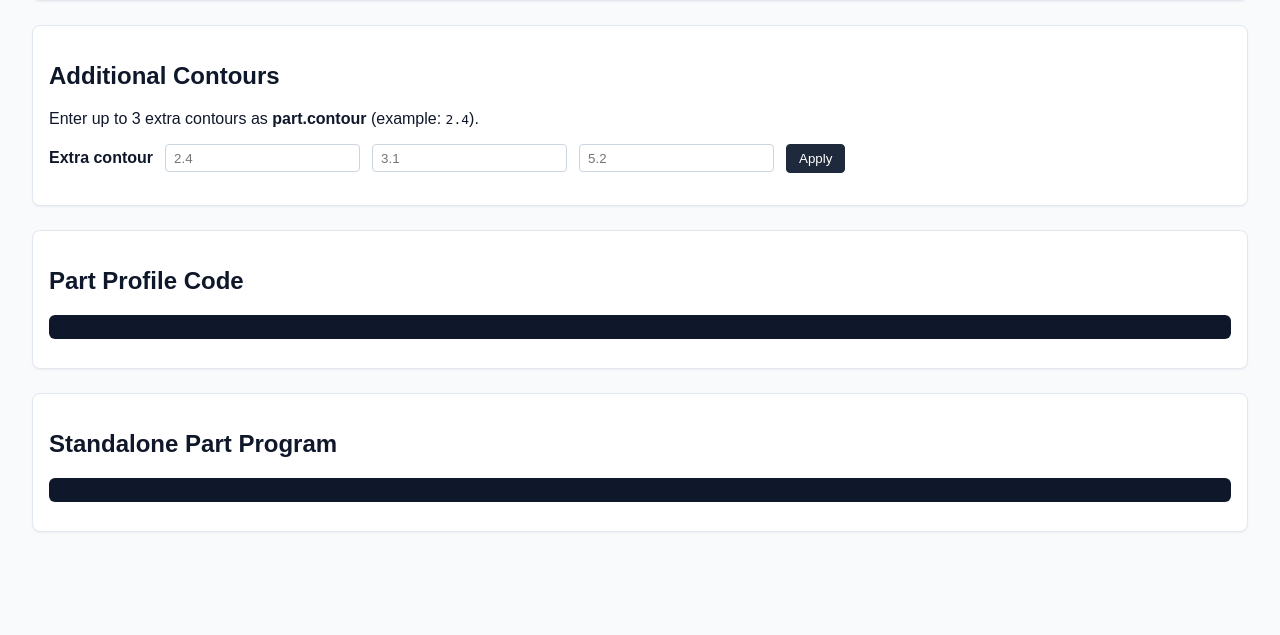
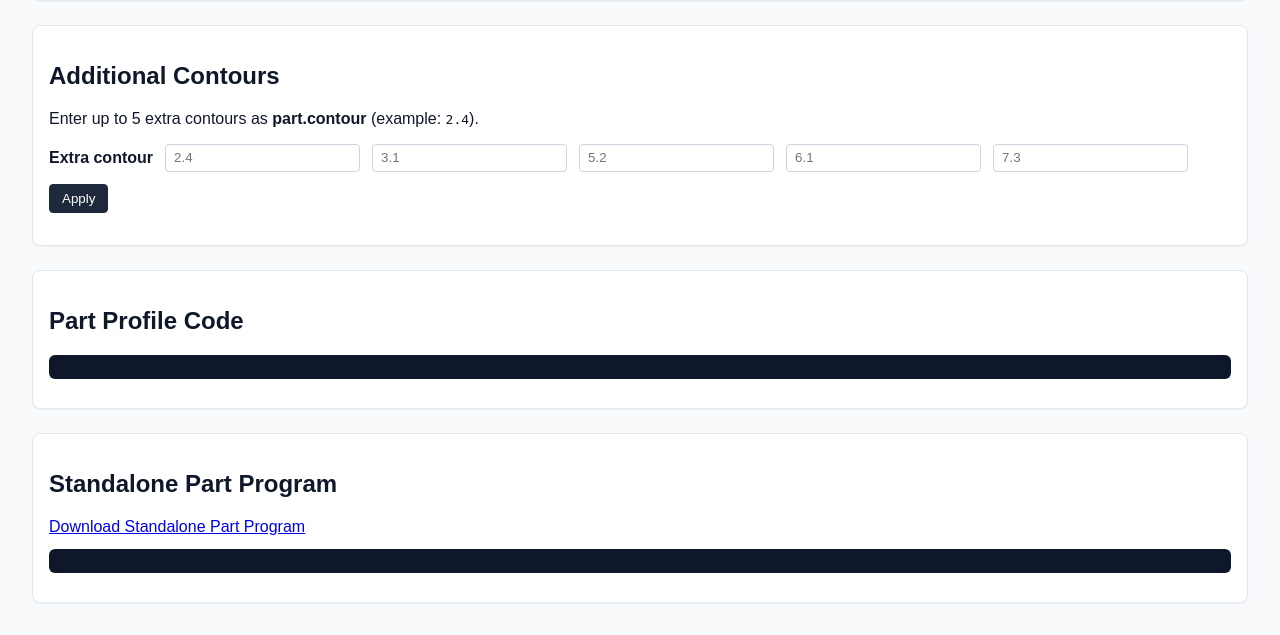
Before and after one commit to ravenorb/g-code, a FastAPI app: page /jobs/1/parts/1/view in a window 1280 px wide; the page is wider, and only the part inside the window is pictured. Shown: the part 1127-1762 px from the top of that part. Before the commit the page ends 1659 px from the top of that part, so only its background shows below. Run offline with FastAPI, Linux system fonts and the light colour scheme.

Commit message:
Update part view contours and validation rules

```diff
--- a/server/app/main.py
+++ b/server/app/main.py
@@ -9,7 +9,7 @@ from typing import Annotated, Optional
 
 from fastapi import Depends, FastAPI, File, Form, HTTPException, UploadFile
 from fastapi.middleware.cors import CORSMiddleware
-from fastapi.responses import HTMLResponse
+from fastapi.responses import HTMLResponse, Response
 from .config import DEFAULT_CONFIG, ServiceConfig
 from .diagnostics import ValidationService, hash_payload
 from .extract import extract_part_profile_program, extract_part_program
@@ -333,6 +333,40 @@ async def part_detail(
     )
 
 
+@app.get("/jobs/{job_id}/parts/{part_number}/program")
+async def part_program_download(
+    job_id: str,
+    part_number: int,
+    extra_contours: Optional[str] = None,
+    release_manager: ReleaseManager = Depends(get_release_manager),
+    storage_manager: StorageManager = Depends(get_storage_manager),
+) -> Response:
+    validation = release_manager.get_validation(job_id)
+    if validation is None:
+        raise HTTPException(status_code=404, detail="Job not found")
+
+    part = next((p for p in validation.parts if p.part_number == part_number), None)
+    if part is None:
+        raise HTTPException(status_code=404, detail="Part not found")
+
+    extra_contour_refs = _parse_extra_contours(extra_contours, validation.parts)
+    content = "\n".join(validation.raw_lines)
+    part_program = extract_part_program(
+        content,
+        part.part_line,
+        extra_contours=[(ref.part_line, ref.contour_index) for ref in extra_contour_refs],
+    ).lines
+    meta = storage_manager.load_job(job_id) or {}
+    original_name = meta.get("originalFile", f"{job_id}.mpf")
+    filename = _build_part_filename(original_name, part_number)
+    payload = "\n".join(part_program) + "\n"
+    return Response(
+        content=payload,
+        media_type="text/plain",
+        headers={"Content-Disposition": f'attachment; filename="{filename}"'},
+    )
+
+
 @app.get("/jobs/{job_id}/parts/{part_number}/view", response_class=HTMLResponse)
 async def part_view(job_id: str, part_number: int) -> HTMLResponse:
     html = f"""
@@ -408,12 +442,14 @@ async def part_view(job_id: str, part_number: int) -> HTMLResponse:
         </div>
         <div class="card">
           <h2>Additional Contours</h2>
-          <p>Enter up to 3 extra contours as <strong>part.contour</strong> (example: <code>2.4</code>).</p>
+          <p>Enter up to 5 extra contours as <strong>part.contour</strong> (example: <code>2.4</code>).</p>
           <div class="row">
             <label for="extra-contour-1">Extra contour</label>
             <input id="extra-contour-1" class="extra-contour" placeholder="2.4" />
             <input id="extra-contour-2" class="extra-contour" placeholder="3.1" />
             <input id="extra-contour-3" class="extra-contour" placeholder="5.2" />
+            <input id="extra-contour-4" class="extra-contour" placeholder="6.1" />
+            <input id="extra-contour-5" class="extra-contour" placeholder="7.3" />
             <button id="apply-contours" type="button">Apply</button>
           </div>
           <p id="contour-status"></p>
@@ -424,6 +460,9 @@ async def part_view(job_id: str, part_number: int) -> HTMLResponse:
         </div>
         <div class="card">
           <h2>Standalone Part Program</h2>
+          <div class="row">
+            <a id="download-program" href="#" download>Download Standalone Part Program</a>
+          </div>
           <pre id="part-program"></pre>
         </div>
         <script>
@@ -434,6 +473,7 @@ async def part_view(job_id: str, part_number: int) -> HTMLResponse:
           const contourStatus = document.getElementById("contour-status");
           const contourInputs = Array.from(document.querySelectorAll(".extra-contour"));
           const applyContours = document.getElementById("apply-contours");
+          const downloadLink = document.getElementById("download-program");
 
           function getExtraContours() {{
             return contourInputs.map((input) => input.value.trim()).filter(Boolean);
@@ -446,8 +486,14 @@ async def part_view(job_id: str, part_number: int) -> HTMLResponse:
             return `?${{query.toString()}}`;
           }}
 
+          function updateDownloadLink(entries) {{
+            const queryString = buildQueryString(entries);
+            downloadLink.href = `/jobs/{job_id}/parts/{part_number}/program${{queryString}}`;
+          }}
+
           async function loadPart(entries = getExtraContours()) {{
             const queryString = buildQueryString(entries);
+            updateDownloadLink(entries);
             const resp = await fetch(`/jobs/{job_id}/parts/{part_number}${{queryString}}`);
             if (!resp.ok) {{
               plotInfo.textContent = "Unable to load part details.";
@@ -565,6 +611,13 @@ class ExtraContourRef:
     contour_index: int
 
 
+def _build_part_filename(original_name: str, part_number: int) -> str:
+    base = Path(original_name).stem or "part"
+    suffix = Path(original_name).suffix
+    candidate = f"{base}_p{part_number}{suffix}"
+    return re.sub(r"[^A-Za-z0-9._-]", "_", candidate)
+
+
 def _parse_extra_contours(raw: Optional[str], parts: list[PartSummaryModel]) -> list[ExtraContourRef]:
     if not raw:
         return []
@@ -591,7 +644,7 @@ def _parse_extra_contours(raw: Optional[str], parts: list[PartSummaryModel]) ->
                 contour_index=contour_index,
             )
         )
-        if len(refs) >= 3:
+        if len(refs) >= 5:
             break
     return refs
 
```
Also changed, not shown: server/app/diagnostics.py (+50 -2 lines), server/app/templates/index.html (+1 -8 lines).
